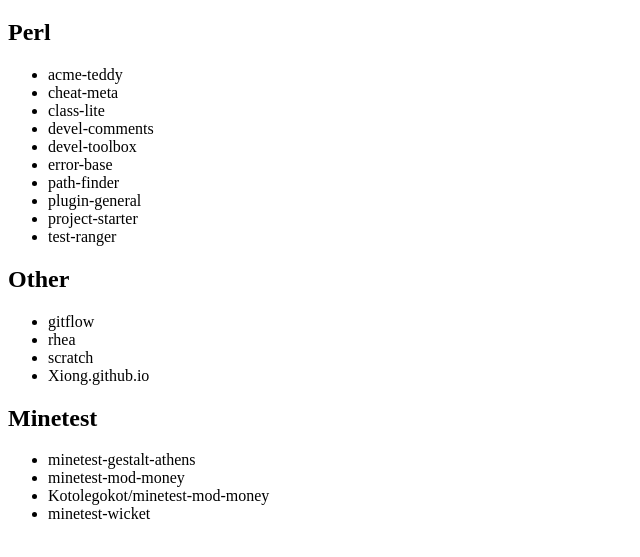
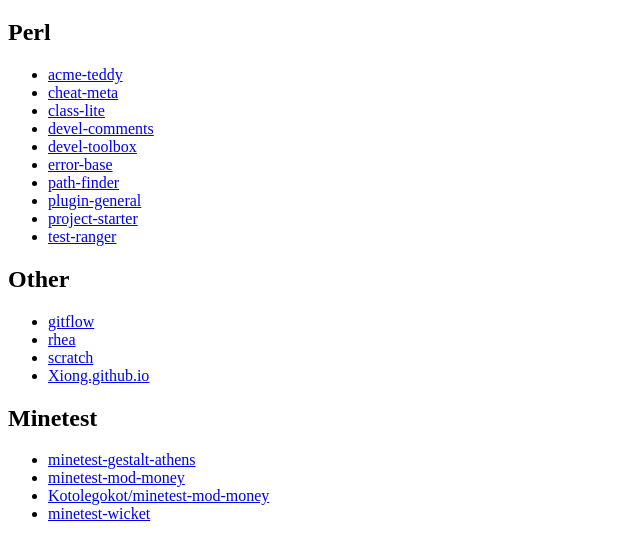
Before and after one commit to Xiong/Xiong.github.io, a plain HTML site: page index.html in a window 1280 px wide. Shown: the part 61-618 px from the top of the page, without its empty margins (0-640 px from the left). Drawn offline with Linux system fonts and the light colour scheme.

Commit message:
Linkify.

```diff
--- a/index.html
+++ b/index.html
@@ -11,72 +11,72 @@
 
 <h2>Perl</h2>
 <ul>
-    <li>
+    <li><a href="https://github.com/Xiong/acme-teddy">
         acme-teddy
-    </li>
-    <li>
+    </a></li>
+    <li><a href="https://github.com/Xiong/cheat-meta">
         cheat-meta
-    </li>
-    <li>
+    </a></li>
+    <li><a href="https://github.com/Xiong/class-lite">
         class-lite
-    </li>
-    <li>
+    </a></li>
+    <li><a href="https://github.com/Xiong/devel-comments">
         devel-comments
-    </li>
-    <li>
+    </a></li>
+    <li><a href="https://github.com/Xiong/devel-toolbox">
         devel-toolbox
-    </li>
-    <li>
+    </a></li>
+    <li><a href="https://github.com/Xiong/error-base">
         error-base
-    </li>
-    <li>
+    </a></li>
+    <li><a href="https://github.com/Xiong/path-finder">
         path-finder
-    </li>
-    <li>
+    </a></li>
+    <li><a href="https://github.com/Xiong/plugin-general">
         plugin-general
-    </li>
-    <li>
+    </a></li>
+    <li><a href="https://github.com/Xiong/project-starter">
         project-starter
-    </li>
-    <li>
+    </a></li>
+    <li><a href="https://github.com/Xiong/test-ranger">
         test-ranger
-    </li>
+    </a></li>
 
 </ul>
 
 <h2>Other</h2>
 
 <ul>
-    <li>
+    <li><a href="https://github.com/Xiong/gitflow">
         gitflow
-    </li>
-    <li>
+    </a></li>
+    <li><a href="https://github.com/Xiong/rhea">
         rhea
-    </li>
-    <li>
+    </a></li>
+    <li><a href="https://github.com/Xiong/scratch">
         scratch
-    </li>
-    <li>
+    </a></li>
+    <li><a href="https://github.com/Xiong/Xiong.github.io">
         Xiong.github.io
-    </li>
+    </a></li>
 
 </ul>
 
 <h2>Minetest</h2>
 
 <ul>
-    <li>
+    <li><a href="https://github.com/Xiong/minetest-gestalt-athens">
         minetest-gestalt-athens
-    </li>
-    <li>
+    </a></li>
+    <li><a href="https://github.com/Xiong/minetest-mod-money">
         minetest-mod-money
-    </li>
-    <li>
+    </a></li>
+    <li><a href="https://github.com/Xiong/Kotolegokot/minetest-mod-money">
         Kotolegokot/minetest-mod-money
-    </li>
-    <li>
+    </a></li>
+    <li><a href="https://github.com/Xiong/minetest-wicket">
         minetest-wicket
-    </li>
+    </a></li>
 
 </ul>
 
```
